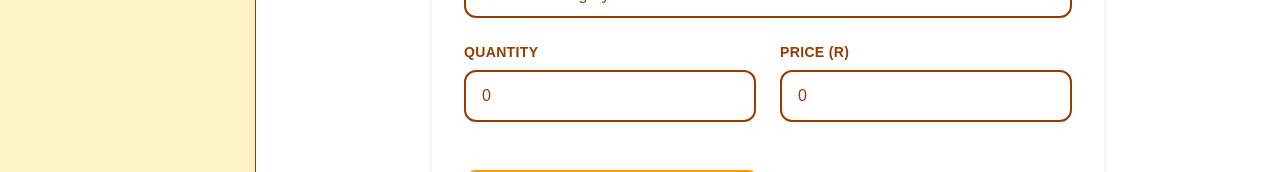
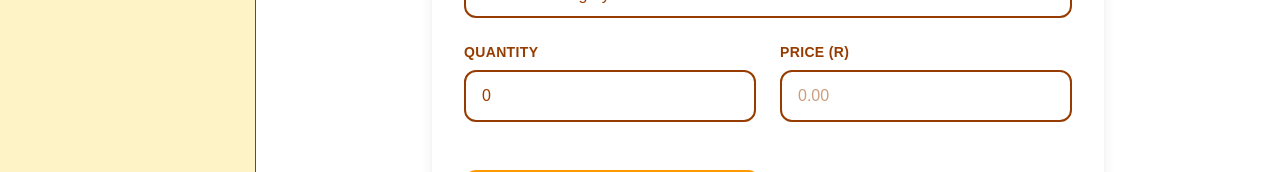
Before and after one commit to COS301-SE-2025/Coffee-Shop-Manager, a Next.js app in the folder koffieblik-inventory/: page /inventory/add in a window 1280 px wide. Shown: the part 353-525 px from the top of the page. Built offline with nearby package versions, Linux system fonts and the light colour scheme.

Commit message:
Fixed price field was unable to accept decimal values and placeholder showed 0 after typing

```diff
--- a/koffieblik-inventory/src/app/inventory/add/page.tsx
+++ b/koffieblik-inventory/src/app/inventory/add/page.tsx
@@ -139,7 +139,7 @@ export default function AddItemPage() {
                 />
               </div>
 
-             {/* */ }
+             {/* Price */}
           <div className="space-y-2">
           <label htmlFor="price" className="block text-sm font-semibold text-brown-800 uppercase tracking-wide">
               Price (R)
@@ -148,7 +148,7 @@ export default function AddItemPage() {
           type="number"
           id="price"
           name="price"
-                  value={formData.price}
+          value={formData.price === 0 ? '' : formData.price}
           onChange={handleInputChange}
           min="0"
           step="0.01"
@@ -157,6 +157,8 @@ export default function AddItemPage() {
           required
           />
       </div>
+
+
             </div>
 
             {/* Form Actions */}
@@ -195,7 +197,7 @@ export default function AddItemPage() {
             <h3 className="text-lg font-semibold text-brown-800 mb-4">Preview</h3>
             <div className="grid grid-cols-2 md:grid-cols-4 gap-4 text-sm">
               <div>
-                <span className="block text-brown-600 font-medium">Name:</span>
+                <span className="block text-brown-600 font-medium">Item Name:</span>
                 <span className="text-brown-800">{formData.name || '-'}</span>
               </div>
               <div>
```
Lines whose indentation alone changed are shown as unchanged.
